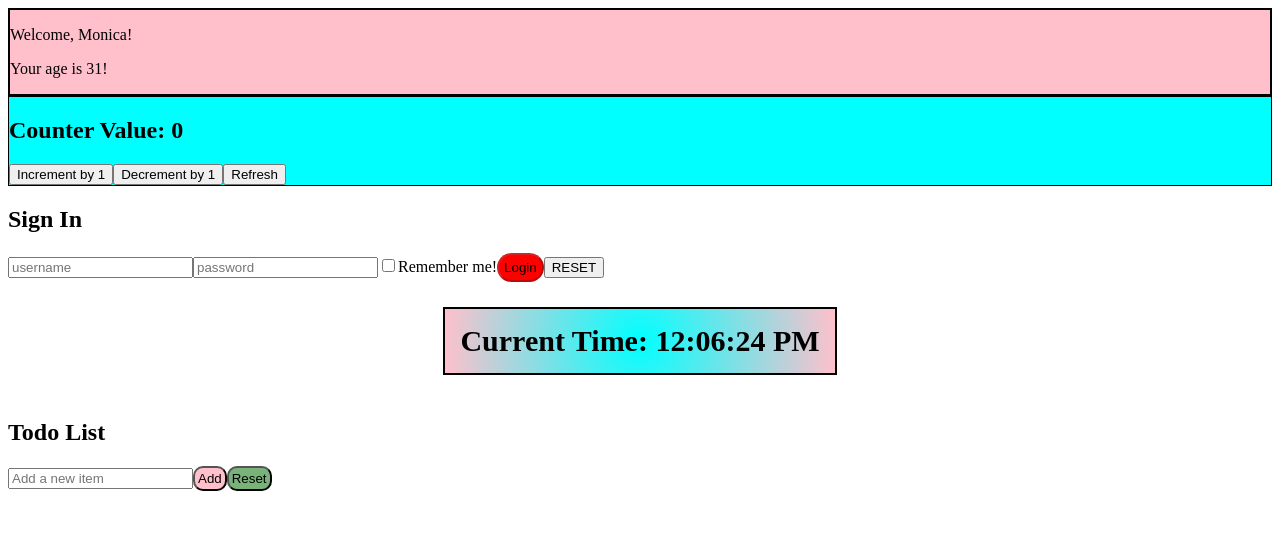
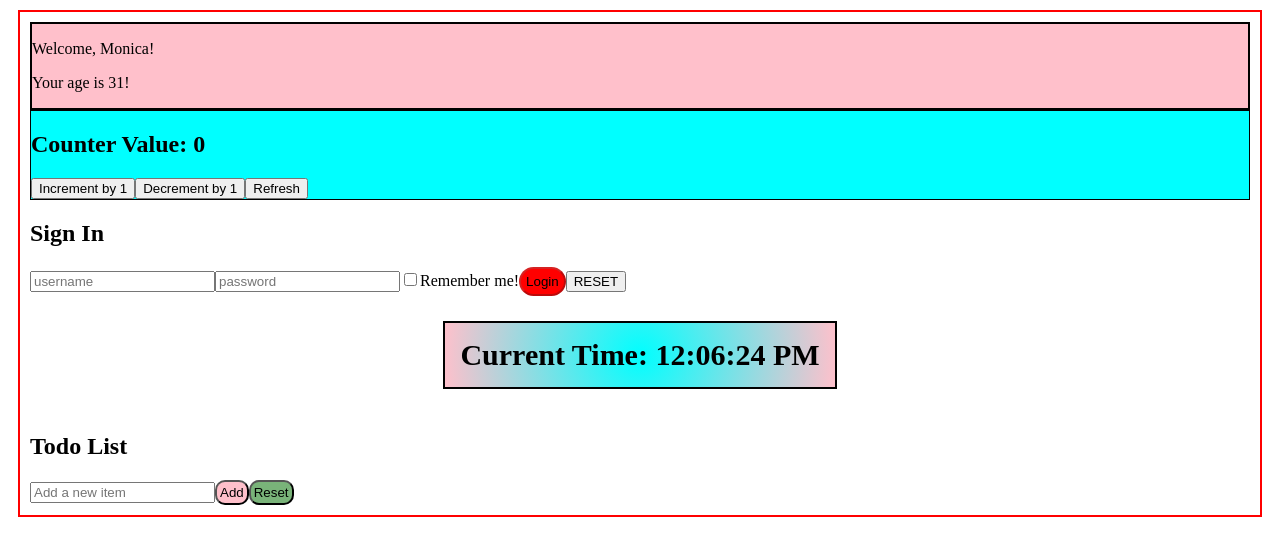
Before and after one commit to monica-lucaci/develhope-react, a React (Vite) app in the folder my-app/: page / in a window 1280 px wide. Shown: the top 556 px of the page. Built offline with nearby package versions, Linux system fonts and the light colour scheme.

Commit message:
container added

```diff
--- a/my-app/src/App.jsx
+++ b/my-app/src/App.jsx
@@ -1,4 +1,5 @@
 import Clock from "./Clock";
+import Container from "./Container";
 import Counter from "./Counter";
 import Login from "./Login";
 import TodoList from "./TodoList";
@@ -9,13 +10,13 @@ const App = () => {
     console.log("Login data:", formData);
   };
   return (
-    <div>
+    <Container>
       <Welcome name="Monica" />
       <Counter initialValue={0} incrementAmount={1} decrementAmount={1} />
       <Login onLogin={handleLogin} />
       <Clock />
       <TodoList />
-    </div>
+    </Container>
   );
 };
 
--- /dev/null
+++ b/my-app/src/Container.css
@@ -0,0 +1,6 @@
+.custom-container {
+    background-color: white;
+    border: 2px solid red;
+    padding: 10px;
+    margin: 10px;
+  }
--- /dev/null
+++ b/my-app/src/Container.jsx
@@ -0,0 +1,11 @@
+import './Container.css';
+
+const Container = ({ children }) => {
+  return (
+    <div className="custom-container">
+      {children}
+    </div>
+  );
+};
+
+export default Container;
```
